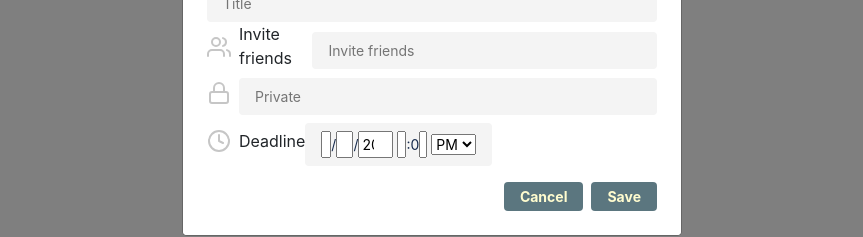
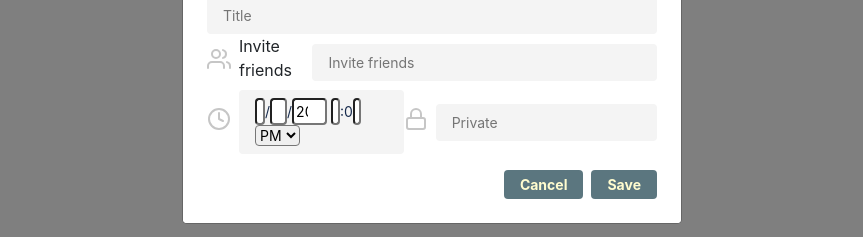
Before and after one commit to yingninggui/sync, a React (Create React App) app in the folder client/: page / in a window 1280 px wide. Both pictures are taken after a click on the button 977 px from the left and 42 px from the top of the page. Shown: the part 370-607 px from the top of the page, without its empty margins (208-1071 px from the left). Built offline with nearby package versions, Linux system fonts and the light colour scheme; no server answers.

Commit message:
Style calendar and add dependency

```diff
--- a/client/package.json
+++ b/client/package.json
@@ -12,6 +12,7 @@
     "graphql": "^15.0.0",
     "graphql-tag": "^2.10.3",
     "react": "^16.13.1",
+    "react-datetime-picker": "^3.0.1",
     "react-dom": "^16.13.1",
     "react-feather": "^2.0.4",
     "react-router-dom": "^5.1.2",
--- a/client/src/components/navigation/CreateSyncModal.tsx
+++ b/client/src/components/navigation/CreateSyncModal.tsx
@@ -8,6 +8,7 @@ import {
   Input,
   BoxShadow,
   InterFont,
+  DarkHover,
 } from '../../constants/Styles';
 import Button from '../common/Button';
 import { ThemeInterface } from '../../styled';
@@ -43,6 +44,20 @@ const CreateSyncModal: React.FC<CreateSyncModalProps> = ({
         <TextInput placeholder="Invite friends" />
       </InputWrapper>
       <InputWrapper>
+        <InputWrapper>
+          <InputIcon>
+            <Clock color={theme.light4} />
+          </InputIcon>
+          <StyledDateTimePicker
+            onChange={(date: Date) => setDeadline(date)}
+            value={deadline}
+            disableClock
+            calendarIcon={null}
+            clearIcon={null}
+            maxDetail="minute"
+          />
+        </InputWrapper>
+        <InputWrapper>
           <InputIcon>
             {publicSync ? (
               <Unlock color={theme.light4} />
@@ -52,19 +67,6 @@ const CreateSyncModal: React.FC<CreateSyncModalProps> = ({
           </InputIcon>
           <TextInput placeholder="Private" />
         </InputWrapper>
-      <InputWrapper>
-        <InputIcon>
-          <Clock color={theme.light4} />
-        </InputIcon>
-        Deadline
-        <StyledDateTimePicker
-          onChange={(date: Date) => setDeadline(date)}
-          value={deadline}
-          disableClock
-          calendarIcon={null}
-          clearIcon={null}
-          maxDetail="minute"
-        />
       </InputWrapper>
       <ButtonWrapper>
         <Button margin="0 8px 0 0" onClick={closeModal}>
@@ -111,6 +113,7 @@ const TextInput = styled.input`
 const InputWrapper = styled.div`
   display: flex;
   align-items: center;
+  justify-content: space-between;
 `;
 
 const InputIcon = styled.div`
@@ -131,6 +134,10 @@ const StyledDateTimePicker = styled(DateTimePicker)`
     margin-top: 8px;
   }
 
+  .react-datetime-picker__inputGroup__input {
+    ${BorderRadius}
+  }
+
   .react-calendar {
     ${InterFont}
     ${BorderRadius}
@@ -139,18 +146,27 @@ const StyledDateTimePicker = styled(DateTimePicker)`
 
     .react-calendar__tile {
       ${BorderRadius}
+      color: ${({ theme }) => theme.primaryGrey} !important;
     }
 
     .react-calendar__tile--active {
+      background: ${({ theme }) => theme.primaryLight} !important;
+      color: ${({ theme }) => theme.primaryGrey} !important;
+      font-weight: 700;
+      ${DarkHover()}
 
+      &:focus, &:active {
+        outline: none;
+      }
     }
 
     .react-calendar__month-view__days__day--weekend {
-      color: ${({ theme }) => theme.darkRed};
+      color: ${({ theme }) => theme.primaryGrey};
     }
 
     .react-calendar__tile--now {
       background: ${({ theme }) => theme.yellow};
+      ${DarkHover()}
     }
   }
 `;
```
Also changed, not shown: 1 other file (tests, documents, lock files or other folders). Lines whose indentation alone changed are shown as unchanged.
